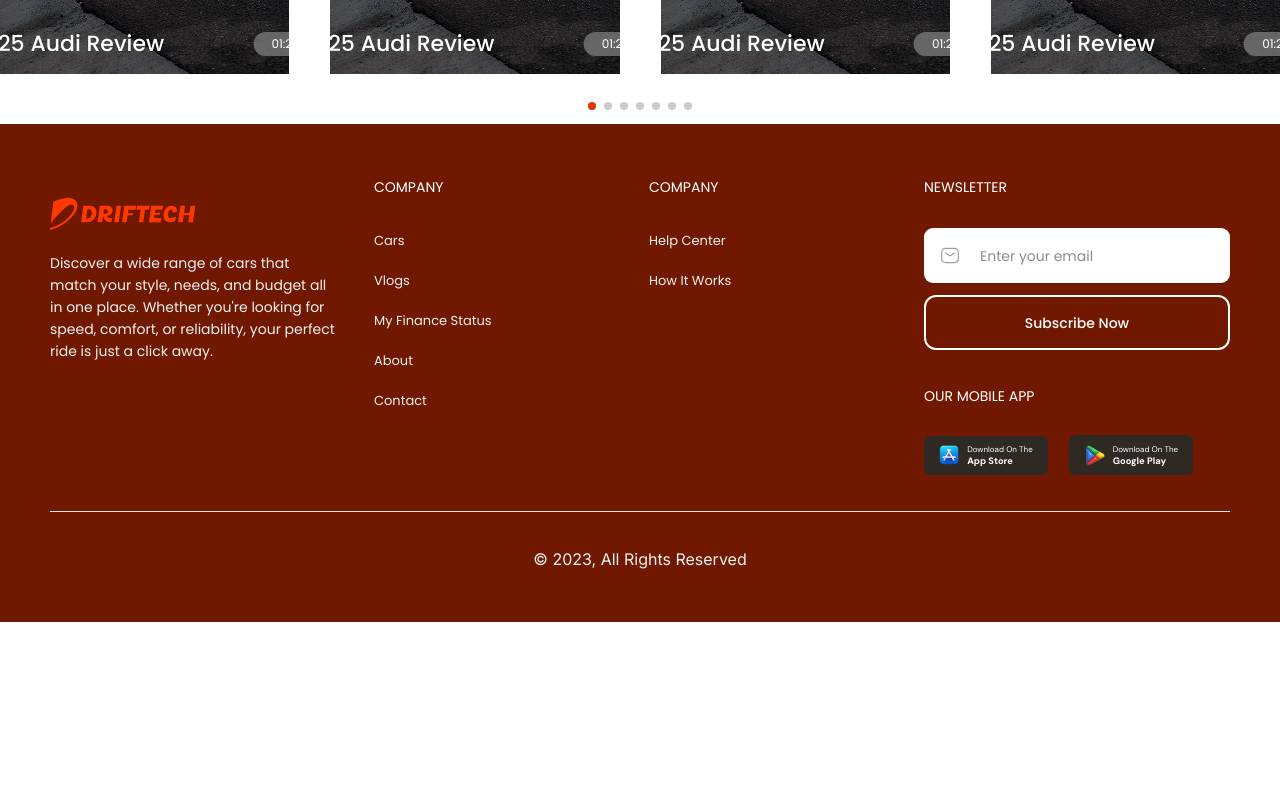
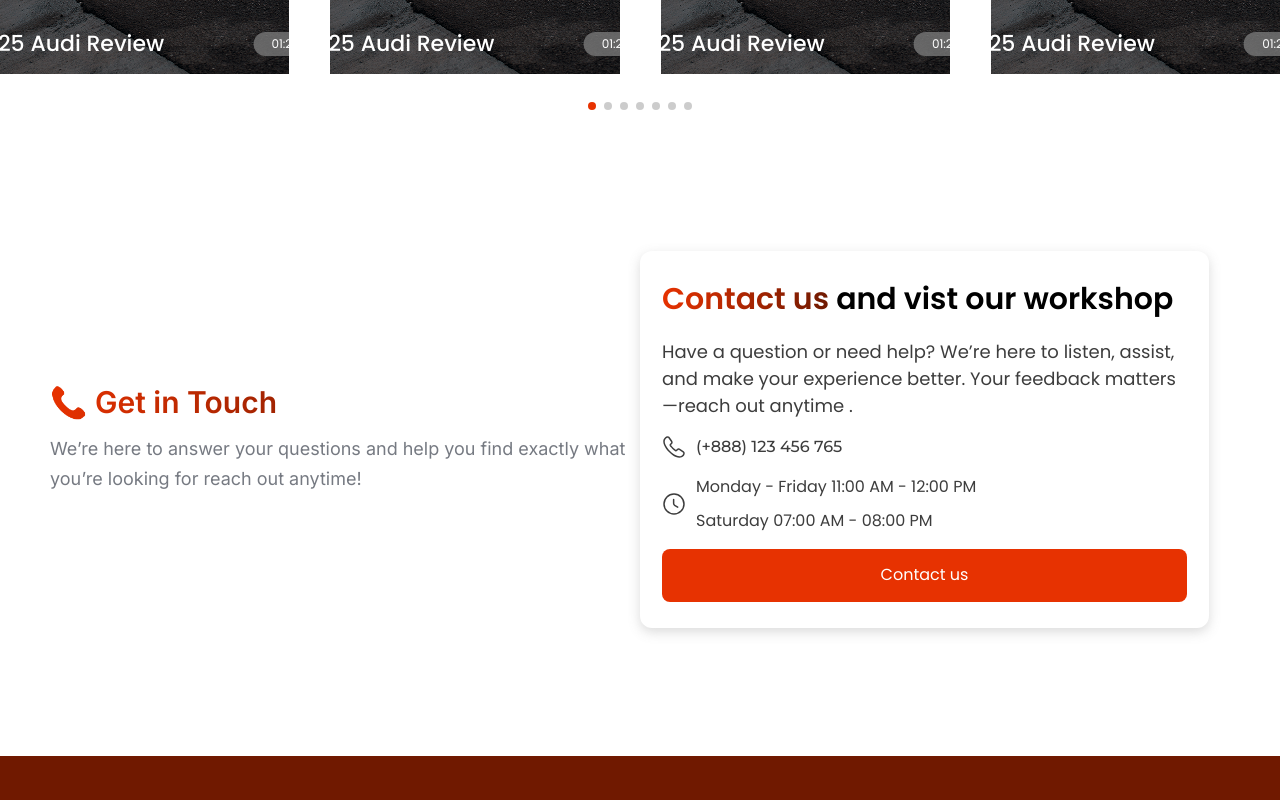
Before and after one commit to mahmoud-mohsen-dev/driftech-website-2, a React (Vite) app: page / in a window 1280 px wide. Shown: the part 4700-5500 px from the top of the page. Before the commit the page ends 5322 px from the top, so only its background shows below. Built offline with nearby package versions, Linux system fonts and the light colour scheme.

Commit message:
added contact us section

```diff
--- /dev/null
+++ b/src/components/UI/cards/ContactUsInfoCard.tsx
@@ -0,0 +1,47 @@
+import Btn from "../buttons/Btn";
+
+function ContactUsInfoCard() {
+  const handleClick = () => {};
+
+  return (
+    <div className="font-poppins shadow-dark-gray flex flex-col gap-4 rounded-xl px-[22px] py-[26px] xl:w-[569px]">
+      <h2 className="text-[30px] leading-[45px] font-semibold">
+        <span className="contact-us-title-right text-gray-medium-900 font-semibold">
+          Contact us
+        </span>{" "}
+        and vist our workshop
+      </h2>
+      <p className="text-gray-medium-900 text-[18px] leading-[27px] font-normal break-all">
+        Have a question or need help? We’re here to listen, assist, and make
+        your experience better. Your feedback matters—reach out anytime .
+      </p>
+
+      <ul className="space-y-4">
+        <li className="flex items-center gap-2.5">
+          <img src="/icons/call.svg" alt="call icon" width={24} height={24} />
+          <h4 className="text-gray-medium-900 font-montserrat text-base leading-6 font-medium">
+            (+888) 123 456 765
+          </h4>
+        </li>
+
+        <li className="flex items-center gap-2.5">
+          <img src="/icons/clock-gray.svg" alt="clock icon" />
+          <div className="space-y-2.5">
+            <h4 className="text-gray-medium-900 font-poppins text-base leading-6 font-normal">
+              Monday - Friday <span>11:00 AM - 12:00 PM</span>
+            </h4>
+            <h4 className="text-gray-medium-900 font-poppins text-base leading-6 font-normal">
+              Saturday <span>07:00 AM - 08:00 PM</span>
+            </h4>
+          </div>
+        </li>
+      </ul>
+
+      <Btn handleClick={handleClick} className="font-poppins w-full rounded-lg">
+        Contact us
+      </Btn>
+    </div>
+  );
+}
+
+export default ContactUsInfoCard;
--- /dev/null
+++ b/src/components/sections/ContactUsSection.tsx
@@ -0,0 +1,22 @@
+import ContactUsInfoCard from "../UI/cards/ContactUsInfoCard";
+
+function ContactUsSection() {
+  return (
+    <section className="pt-[126.63px] pb-[128px]">
+      <div className="container grid grid-cols-2 items-center gap-[auto]">
+        <div className="font-inter">
+          <h2 className="contact-us-title-left text-[30px] leading-[36px] font-semibold">
+            📞 Get in Touch
+          </h2>
+          <p className="text-foundation-gray-normal-hover mt-[14px] text-[18px] leading-[30px] font-normal">
+            We’re here to answer your questions and help you find exactly what
+            you’re looking for reach out anytime!
+          </p>
+        </div>
+        <ContactUsInfoCard />
+      </div>
+    </section>
+  );
+}
+
+export default ContactUsSection;
--- a/src/pages/Homepage.tsx
+++ b/src/pages/Homepage.tsx
@@ -10,6 +10,7 @@
 import carImage from "../assets/slider/car-1.png";
 import carImage2 from "../assets/slider/black-mini-coupe-road 1.png";
 import motorcycleImage from "../assets/slider/motorcycle-1.png";
+import ContactUsSection from "../components/sections/ContactUsSection";
 
 function Homepage() {
   const VehicleFinancingImages = [
@@ -78,6 +79,7 @@
             </div>
           </div>
         </SliderSection>
+        <ContactUsSection />
       </main>
       <Footer />
     </div>
--- a/src/styles/index.css
+++ b/src/styles/index.css
@@ -57,6 +57,7 @@
   --shadow-custom: 0px 5px 10px 6px rgba(0, 0, 0, 0.12);
   --shadow-drifter-card: 0px 4px 24px 0px rgba(169, 169, 169, 0.4);
   --shadow-partner-image: 0px 3.21px 9.93px 0px rgba(113, 113, 113, 0.25);
+  --shadow-dark-gray: 0px 4px 12px 0px rgba(113, 113, 113, 0.25);
 
   /* Gradients */
   --gradient-foundation-brown-1: linear-gradient(
@@ -168,3 +169,18 @@
     cursor: pointer;
   }
 }
+
+.contact-us-title-left {
+  background: var(--gradient-foundation-brown-3);
+  -webkit-background-clip: text;
+  background-clip: text;
+  -webkit-text-fill-color: transparent; /* Needed for Safari/Chrome */
+  color: transparent; /* Fallback */
+}
+.contact-us-title-right {
+  background: var(--gradient-foundation-brown-2);
+  -webkit-background-clip: text;
+  background-clip: text;
+  -webkit-text-fill-color: transparent; /* Needed for Safari/Chrome */
+  color: transparent; /* Fallback */
+}
```
Also changed, not shown: src/styles/small-components-styles.css (+7 -0 lines), public/icons/call.svg (added), public/icons/clock-gray.svg (added).
